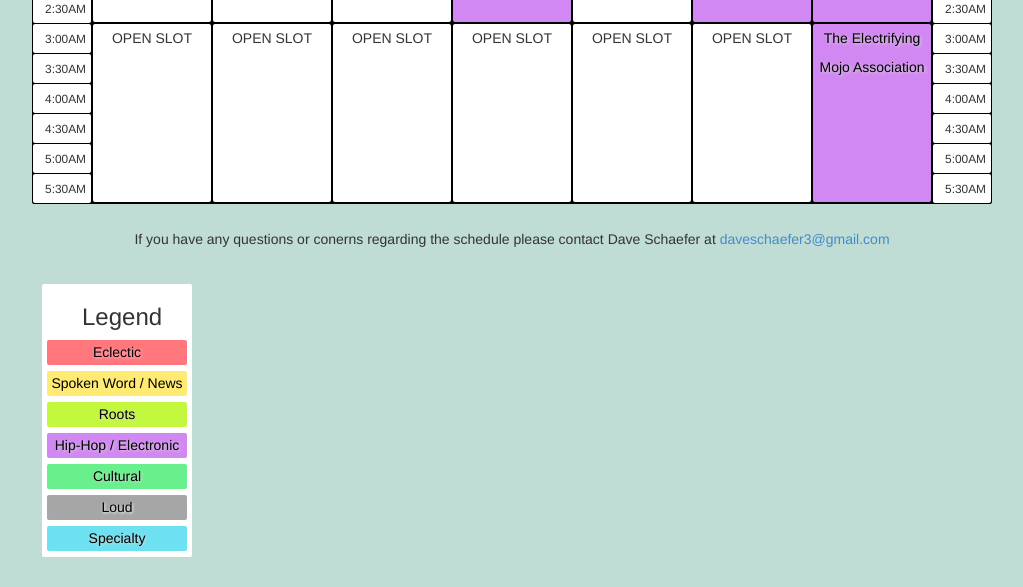
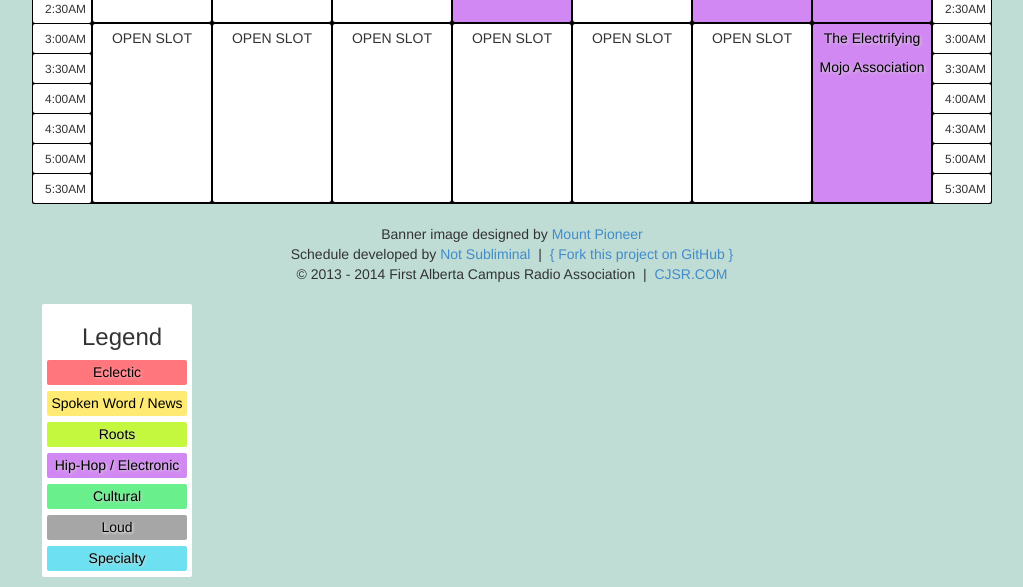
Before and after one commit to daveschaefer3/cjsr_schedule, a PHP site: page / in a window 1280 px wide. Shown: the part 1588-2175 px from the top of the page, without its empty margins (128-1151 px from the left). Before the commit the page ends 2145 px from the top, so only its background shows below. Run offline with PHP 8.4, Linux system fonts and the light colour scheme; style sheets or scripts are compiled from the project's sources.

Commit message:
Minor style changes ^ css/schedule.less - CSS tweaks for footer and modal header ^ index.php - added banner link, rewrote footer content ^ showJson.js - minor change

```diff
--- a/css/schedule.less
+++ b/css/schedule.less
@@ -333,11 +333,11 @@ span#bbcBanner {
 div#footer {
   display: block;
   .column;
-  height: @footerHeight;
+  min-height: @footerHeight;
   width: 960px;
   margin: 0 auto;
   text-align: center;
-  line-height: @footerHeight;
+  margin-top: 20px;
 }
 
 
@@ -371,6 +371,10 @@ div.nextFeat {
   width: 60px;
   text-align: right;
   cursor: pointer;
+}
+.featureHead {
+
+  padding-left: 60px;
 }
 div.feature {
   .column;
--- a/index.php
+++ b/index.php
@@ -43,7 +43,7 @@
 
 <div id="contentContainer">
   <div id="pageBanner">
-    <img class="background" src="images/back_etc.png" alt="background">
+    <a target="_blank" href="http://cjsr.com/"><img class="background" src="images/back_etc.png" alt="background"></a>
   </div>
 <!--
   <div id="bannerHeight"></div> -->
@@ -87,7 +87,12 @@
 
     <span class="clearFix"></span>
     <div id="footer">
-      <p>If you have any questions or conerns regarding the schedule please contact Dave Schaefer at <a href="mailto:daveschaefer3@gmail.com?subject=CJSR%20Program%20Schedule">daveschaefer3@gmail.com</a></p>
+      <p>
+        Banner image designed by <a target="_blank" href="http://mountpioneer.com/">Mount Pioneer</a><br/>
+        Schedule developed by <a target="_blank" href="http://notsubliminal.com">Not Subliminal</a> &nbsp;|&nbsp;
+        <a target="_blank" href="https://github.com/daveschaefer3/cjsr_schedule">{ Fork this project on GitHub }</a><br/>
+        &copy; 2013 - 2014 First Alberta Campus Radio Association &nbsp;|&nbsp; <a target="_blank" href="http://cjsr.com/">CJSR.COM</a>
+      </p>
     </div>
     <span class="clearFix"></span>
 
@@ -148,44 +153,23 @@
 <script id="feature-template" type="text/x-handlebars-template">
   <div class="featureHead modal-header">
     <button type="button" class="close" data-dismiss="modal" aria-hidden="true">&times;</button>
+    <h3 class="featName">{{{name}}}</h3>
+    <p>{{tagline}}</p>
+  </div>
 
-    <h3 class="featName">
-      {{{name}}}
-    </h3>
-    <p>
-      {{tagline}}
-    </p>
-  </div>
   <div id="feature-modal-body" class="modal-body">
+    <div id="prev-{{day}}-{{daysId}}" class="previousFeat nextPrevious"><span class="glyphicon glyphicon-chevron-left"></span></div>
+    <div class="feature" id="feature-{{day}}-{{daysId}}">
+      <p><strong><span class="featDay" id="featDay-{{day}}">{{fullDay}}</span> - <span class="featTimes">{{timeString}}</span></strong></p>
+      <p class="description">{{{description}}}</p>
+      <p>{{{genre}}}</p>
 
-    <div id="prev-{{day}}-{{daysId}}" class="previousFeat nextPrevious"><span class="glyphicon glyphicon-chevron-left"></span></div>
+      {{#if email}}
+        <span class="featEmail"><strong>Email: </strong>{{email}}</span><br/>
+      {{/if}}
 
-    <div class="feature" id="feature-{{day}}-{{daysId}}">
-      <p>
-        <strong>
-          <span class="featDay" id="featDay-{{day}}">
-            {{fullDay}}
-          </span> -
-          <span class="featTimes">{{timeString}}</span>
-        </strong>
-      </p>
-      <p class="description">
-        {{{description}}}
-      </p>
-      <p>
-        {{{genre}}}
-      </p>
-      {{#if email}}
-        <span class="featEmail">
-          <strong>Email: </strong>{{email}}
-        </span><br/>
-      {{/if}}
       {{#if website}}
-        <span class="featSite">
-          <a href="{{website}}" target="_blank">
-            Website
-          </a>
-        </span><br/>
+        <span class="featSite"><a href="{{website}}" target="_blank">Website</a></span><br/>
       {{/if}}
     </div>
 
--- a/javascripts/showJson.js
+++ b/javascripts/showJson.js
@@ -1417,7 +1417,7 @@ var showJson = {
       "day": "tues",
       "start": 1300,
       "end": 1400,
-      "tagline": "Do what you wanna",
+      "tagline": "Do what you want to",
       "hosts": "",
       "description": "",
       "email": "",
@@ -1433,7 +1433,7 @@ var showJson = {
       "day": "mon",
       "start": 1100,
       "end": 1200,
-      "tagline": "Do what you wanna",
+      "tagline": "Do what you want to",
       "hosts": "",
       "description": "",
       "email": "",
@@ -1449,7 +1449,7 @@ var showJson = {
       "day": "tues",
       "start": 1400,
       "end": 1500,
-      "tagline": "Do what you wanna",
+      "tagline": "Do what you want to",
       "hosts": "",
       "description": "",
       "email": "",
@@ -1465,7 +1465,7 @@ var showJson = {
       "day": "sat",
       "start": 600,
       "end": 700,
-      "tagline": "Do what you wanna",
+      "tagline": "Do what you want to",
       "hosts": "",
       "description": "",
       "email": "",
@@ -1511,7 +1511,7 @@ var showJson = {
       "day": "mon",
       "start": 300,
       "end": 600,
-      "tagline": "Do what you wanna",
+      "tagline": "Do what you want to",
       "hosts": "",
       "description": "",
       "email": "",
@@ -1527,7 +1527,7 @@ var showJson = {
       "day": "mon",
       "start": 100,
       "end": 300,
-      "tagline": "Do what you wanna",
+      "tagline": "Do what you want to",
       "hosts": "",
       "description": "",
       "email": "",
@@ -1543,7 +1543,7 @@ var showJson = {
       "day": "tues",
       "start": 300,
       "end": 600,
-      "tagline": "Do what you wanna",
+      "tagline": "Do what you want to",
       "hosts": "",
       "description": "",
       "email": "",
@@ -1559,7 +1559,7 @@ var showJson = {
       "day": "wed",
       "start": 100,
       "end": 300,
-      "tagline": "Do what you wanna",
+      "tagline": "Do what you want to",
       "hosts": "",
       "description": "",
       "email": "",
@@ -1575,7 +1575,7 @@ var showJson = {
       "day": "wed",
       "start": 300,
       "end": 600,
-      "tagline": "Do what you wanna",
+      "tagline": "Do what you want to",
       "hosts": "",
       "description": "",
       "email": "",
@@ -1591,7 +1591,7 @@ var showJson = {
       "day": "thurs",
       "start": 300,
       "end": 600,
-      "tagline": "Do what you wanna",
+      "tagline": "Do what you want to",
       "hosts": "",
       "description": "",
       "email": "",
@@ -1607,7 +1607,7 @@ var showJson = {
       "day": "fri",
       "start": 130,
       "end": 300,
-      "tagline": "Do what you wanna",
+      "tagline": "Do what you want to",
       "hosts": "",
       "description": "",
       "email": "",
@@ -1623,7 +1623,7 @@ var showJson = {
       "day": "fri",
       "start": 300,
       "end": 600,
-      "tagline": "Do what you wanna",
+      "tagline": "Do what you want to",
       "hosts": "",
       "description": "",
       "email": "",
@@ -1639,7 +1639,7 @@ var showJson = {
       "day": "sat",
       "start": 300,
       "end": 600,
-      "tagline": "Do what you wanna",
+      "tagline": "Do what you want to",
       "hosts": "",
       "description": "",
       "email": "",
```
